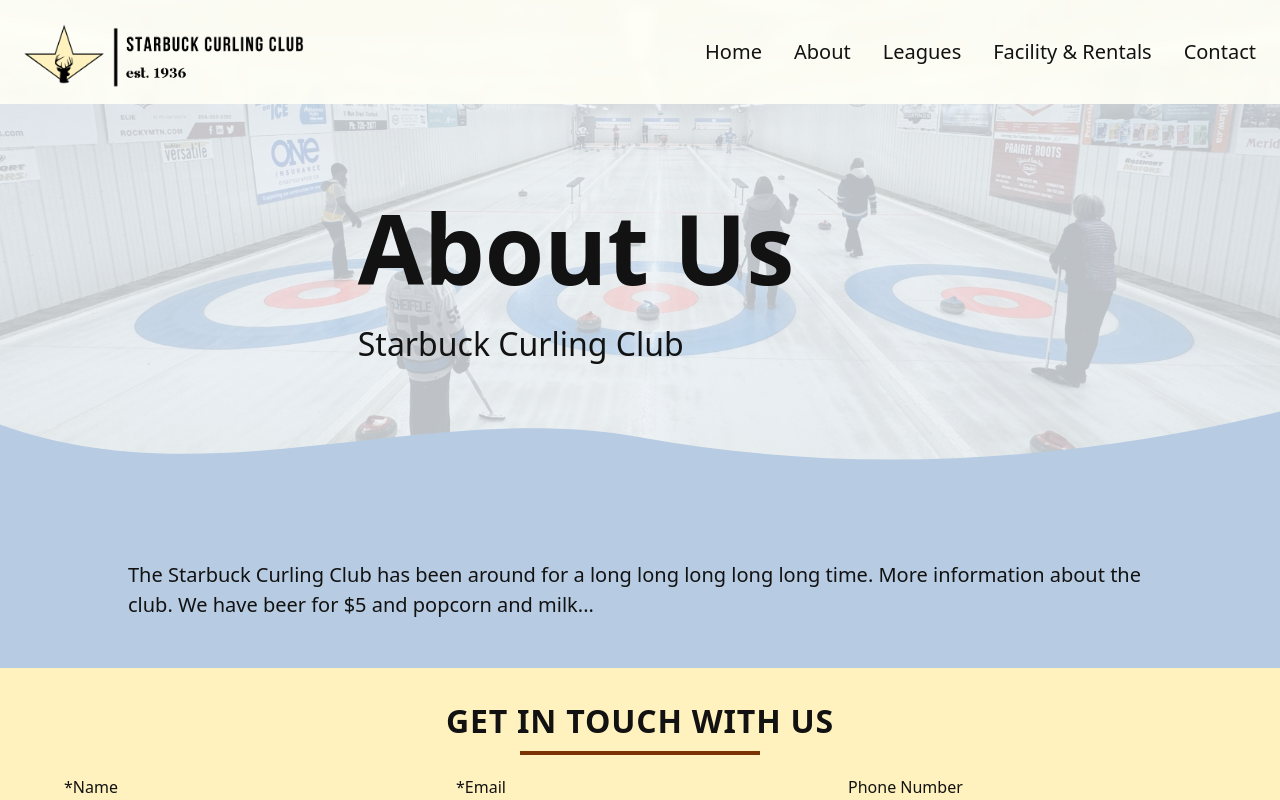
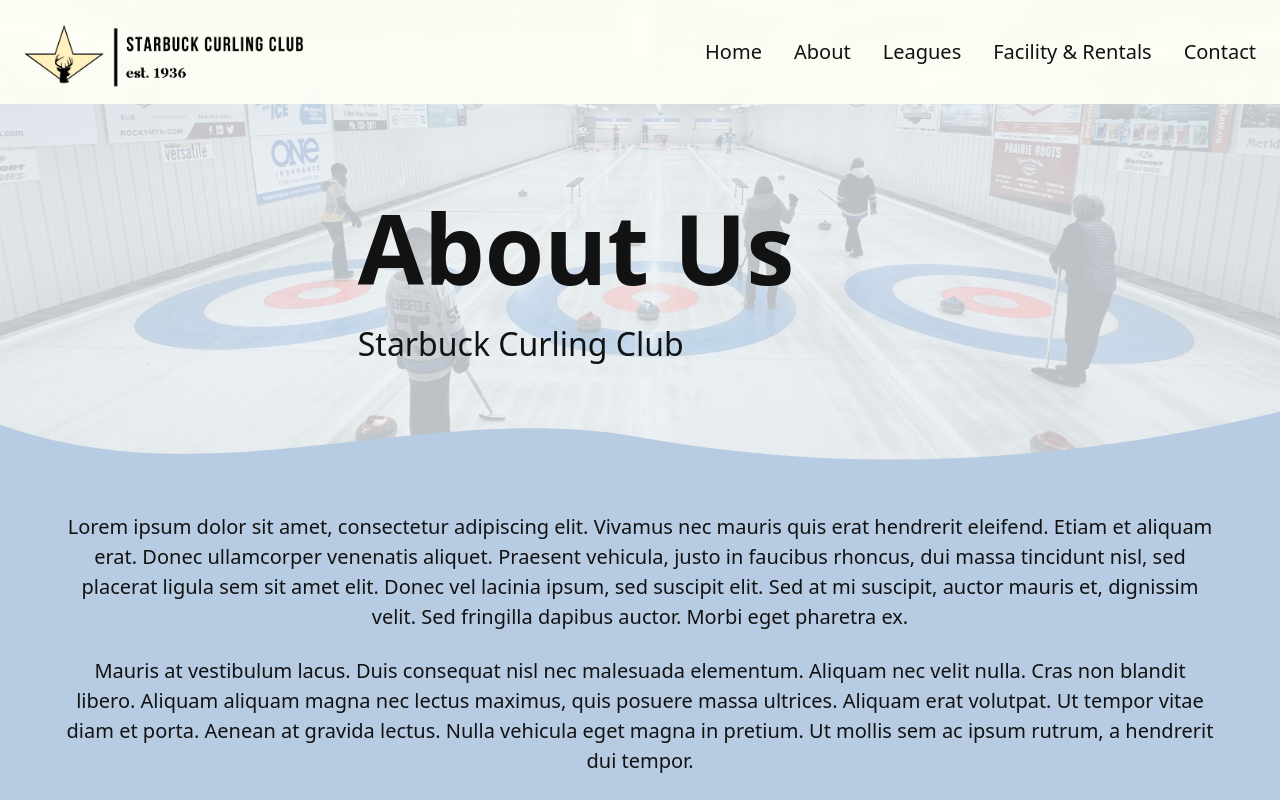
Before and after one commit to Azarov204/starbuck-curling, a React (Vite) app: page /about in a window 1280 px wide. Shown: the top 800 px of the page. Built offline with nearby package versions, Linux system fonts and the light colour scheme.

Commit message:
replace undefined headers with ones that are defined

```diff
--- a/src/components/Hero/HeroText.jsx
+++ b/src/components/Hero/HeroText.jsx
@@ -18,8 +18,8 @@ const HeroText = ({ backgroundImage, title, description, bottomMaskColor }) => {
       {/* Content */}
       <div className="max-w-7xl h-full mx-auto pr-[10%] relative flex justify-center items-center text-dark-text mt-4">
         <div>
-          <h1 className="hero-title">{title}</h1>
-          <h2 className="hero-subtitle">{description}</h2>
+          <p className="hero-title">{title}</p>
+          <p className="hero-subtitle">{description}</p>
         </div>
       </div>
 
--- a/src/components/LeagueInfo/LeagueInfo.jsx
+++ b/src/components/LeagueInfo/LeagueInfo.jsx
@@ -7,17 +7,17 @@ const LeagueInfo = ({
   registerInfo,
 }) => {
   return (
-    <div className="mx-auto max-w-5xl px-12 py-4">
-      <h4 className="font-bold uppercase">{name}</h4>
+    <div className="mx-auto max-w-5xl px-16 py-4">
+      <h3 className="font-bold uppercase">{name}</h3>
       <p>{desc}</p>
-      <h6 className="font-bold tracking-tight mt-3">DRAW TIMES</h6>
+      <p className="font-bold tracking-tight mt-3">DRAW TIMES</p>
       <ul className="list-disc pl-5">
         <li>{startDay}</li>
         <li>{gameDay}</li>
       </ul>
       <a href={scheduleImg} target="_blank" rel="noopener noreferrer">
         <button className="px-8 py-2 my-3 text-header-text-dark bg-starbuck rounded-3xl transition cursor-pointer">
-          Schedule
+          <p>View Schedule</p>
         </button>
       </a>
       {/*<h6 className="font-bold tracking-tight">REGISTER</h6>*/}
--- a/src/pages/About/About.jsx
+++ b/src/pages/About/About.jsx
@@ -11,11 +11,25 @@ const About = () => {
         description="Starbuck Curling Club"
         bottomMaskColor={"var(--color-website-bg-1)"}
       />
-      <p className="mx-auto max-w-6xl px-16 p-12">
-        The Starbuck Curling Club has been around for a long long long long long
-        time. More information about the club. We have beer for $5 and popcorn
-        and milk...
-      </p>
+      <div className="mx-auto max-w-7xl px-16 pb-12">
+        <p className="text-center pb-6">
+          Lorem ipsum dolor sit amet, consectetur adipiscing elit. Vivamus nec
+          mauris quis erat hendrerit eleifend. Etiam et aliquam erat. Donec
+          ullamcorper venenatis aliquet. Praesent vehicula, justo in faucibus
+          rhoncus, dui massa tincidunt nisl, sed placerat ligula sem sit amet
+          elit. Donec vel lacinia ipsum, sed suscipit elit. Sed at mi suscipit,
+          auctor mauris et, dignissim velit. Sed fringilla dapibus auctor. Morbi
+          eget pharetra ex.
+        </p>
+        <p className="text-center pb-6">
+          Mauris at vestibulum lacus. Duis consequat nisl nec malesuada
+          elementum. Aliquam nec velit nulla. Cras non blandit libero. Aliquam
+          aliquam magna nec lectus maximus, quis posuere massa ultrices. Aliquam
+          erat volutpat. Ut tempor vitae diam et porta. Aenean at gravida
+          lectus. Nulla vehicula eget magna in pretium. Ut mollis sem ac ipsum
+          rutrum, a hendrerit dui tempor.
+        </p>
+      </div>
       <Contact />
     </>
   );
--- a/src/pages/Facility/Facility.jsx
+++ b/src/pages/Facility/Facility.jsx
@@ -11,8 +11,8 @@ const Facility = () => {
         description="Come eat, drink, and curl!"
         bottomMaskColor={"var(--color-website-bg-1)"}
       />
-      <div>
-        <p className="mx-auto max-w-7xl p-12">
+      <div className="mx-auto max-w-7xl px-16 pb-12">
+        <p className="text-center pb-6">
           Ice rental - $45 per sheet for 2 hours
         </p>
       </div>
--- a/src/pages/Home/Home.jsx
+++ b/src/pages/Home/Home.jsx
@@ -46,22 +46,22 @@ const Home = () => {
         bottomMaskColor={"var(--color-website-bg-1)"}
       ></HeroLogo>
       <div className="grow">
-        <div className="mx-auto max-w-5xl px-16 pb-12">
-          <h5 className="flex justify-center font-bold pb-4">
+        <div className="mx-auto max-w-7xl px-16 pb-12">
+          <h1 className="flex justify-center text-center font-bold pb-6">
             Welcome to the Starbuck Curling Club!
-          </h5>
-          <h6 className="text-center py-2">
+          </h1>
+          <p className="text-center pb-6">
             We’re a small-town club in Starbuck, Manitoba where community comes
             first. Home of Ernie’s bar, our strong sense of camaraderie makes
             for fun, competitive, and welcoming men’s and ladies’ leagues
             throughout the season.
-          </h6>
-          <h6 className="text-center">
+          </p>
+          <p className="text-center">
             We also offer league play, open curling nights, bonspiels and glow
             curling. If you’d like to book the ice or inquire about our
             different curling leagues, please contact us, we’d love to have you
             join us.
-          </h6>
+          </p>
         </div>
       </div>
       <Poster image={poster} />
--- a/src/pages/Leagues/Leagues.jsx
+++ b/src/pages/Leagues/Leagues.jsx
@@ -14,21 +14,21 @@ const Leagues = () => {
         bottomMaskColor={"var(--color-website-bg-1)"}
       />
       <div className="mx-auto max-w-7xl px-16 pb-6">
-        <h6 className="text-center py-2">
+        <p className="text-center py-2">
           The Starbuck Curling Club hosts both men’s and ladies leagues that run
           through the winter from November through March. Our ladies curl on
           Tuesday nights with the men curling on one of Wednesday and Thursday
           nights. There is always room for new teams and spares are welcomed. If
           you’re interested in joining or have any questions about any of the
           men’s or ladies leagues, please reach out using the contact form.
-        </h6>
+        </p>
       </div>
       <div>
         <LeagueInfo
           name="Men's League"
           desc="Tranditional competition and camaraderie"
           startDay="League starts Nov 4, 2025"
-          gameDay="Wednesdays at 7:30pm or Thursdays at 7:30pm"
+          gameDay="Wednesdays and Thursdays at 7:30pm"
           scheduleImg={scheduleImg}
           registerInfo="Adam: (204) 222-2222 | email@email.com"
         />
```
